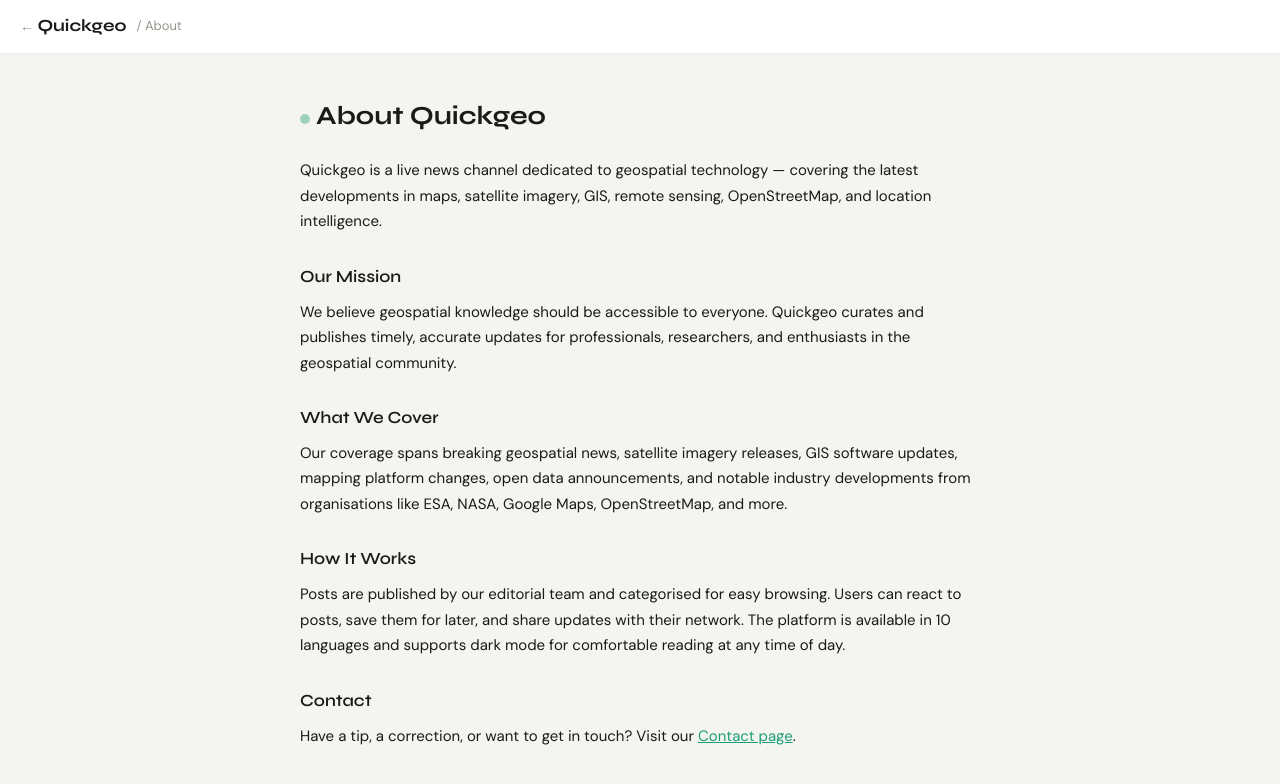
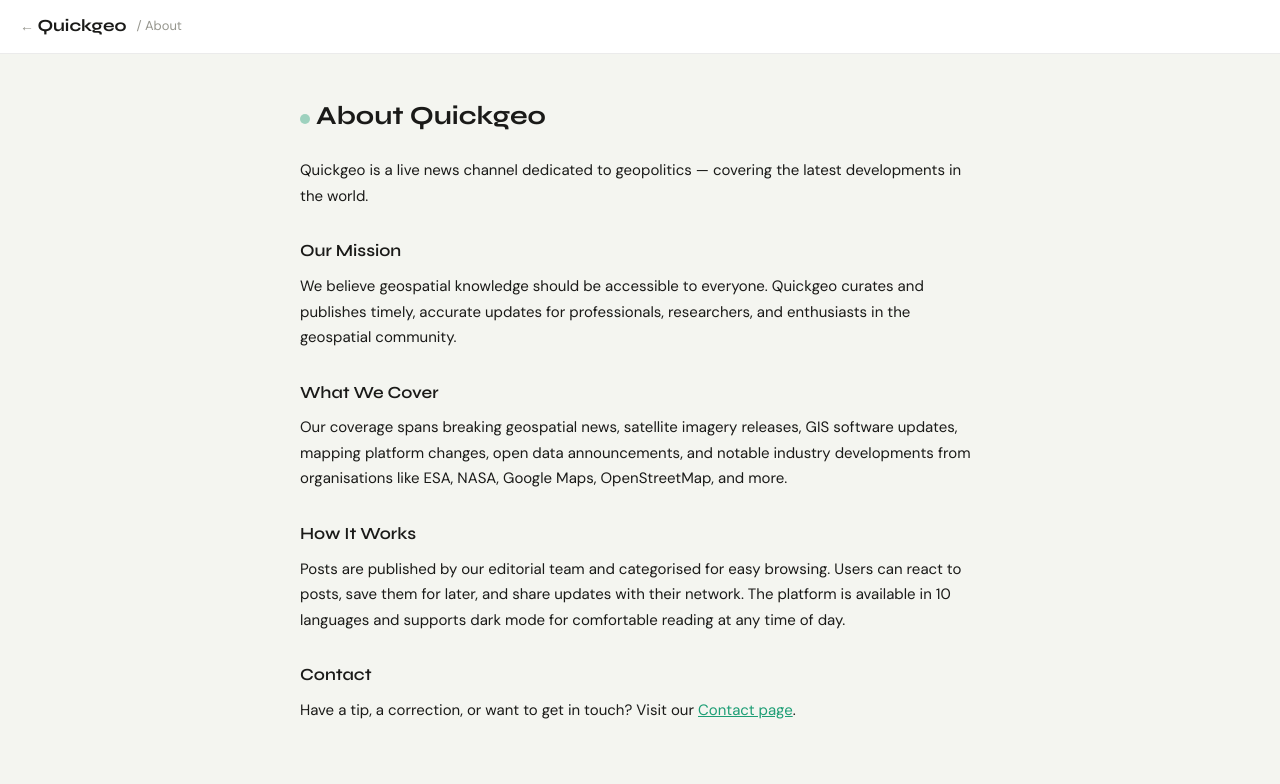
Before and after one commit to quickgeoofficial-hash/quickgeo, a plain HTML site: page about.html in a window 1280 px wide. Drawn offline with Linux system fonts and the light colour scheme.

Commit message:
Update about.html

```diff
--- a/about.html
+++ b/about.html
@@ -27,7 +27,7 @@
 </div>
 <div class="content">
   <h1><span class="dot"></span>About Quickgeo</h1>
-  <p>Quickgeo is a live news channel dedicated to geospatial technology — covering the latest developments in maps, satellite imagery, GIS, remote sensing, OpenStreetMap, and location intelligence.</p>
+  <p>Quickgeo is a live news channel dedicated to geopolitics — covering the latest developments in the world.</p>
 
   <h2>Our Mission</h2>
   <p>We believe geospatial knowledge should be accessible to everyone. Quickgeo curates and publishes timely, accurate updates for professionals, researchers, and enthusiasts in the geospatial community.</p>
```
